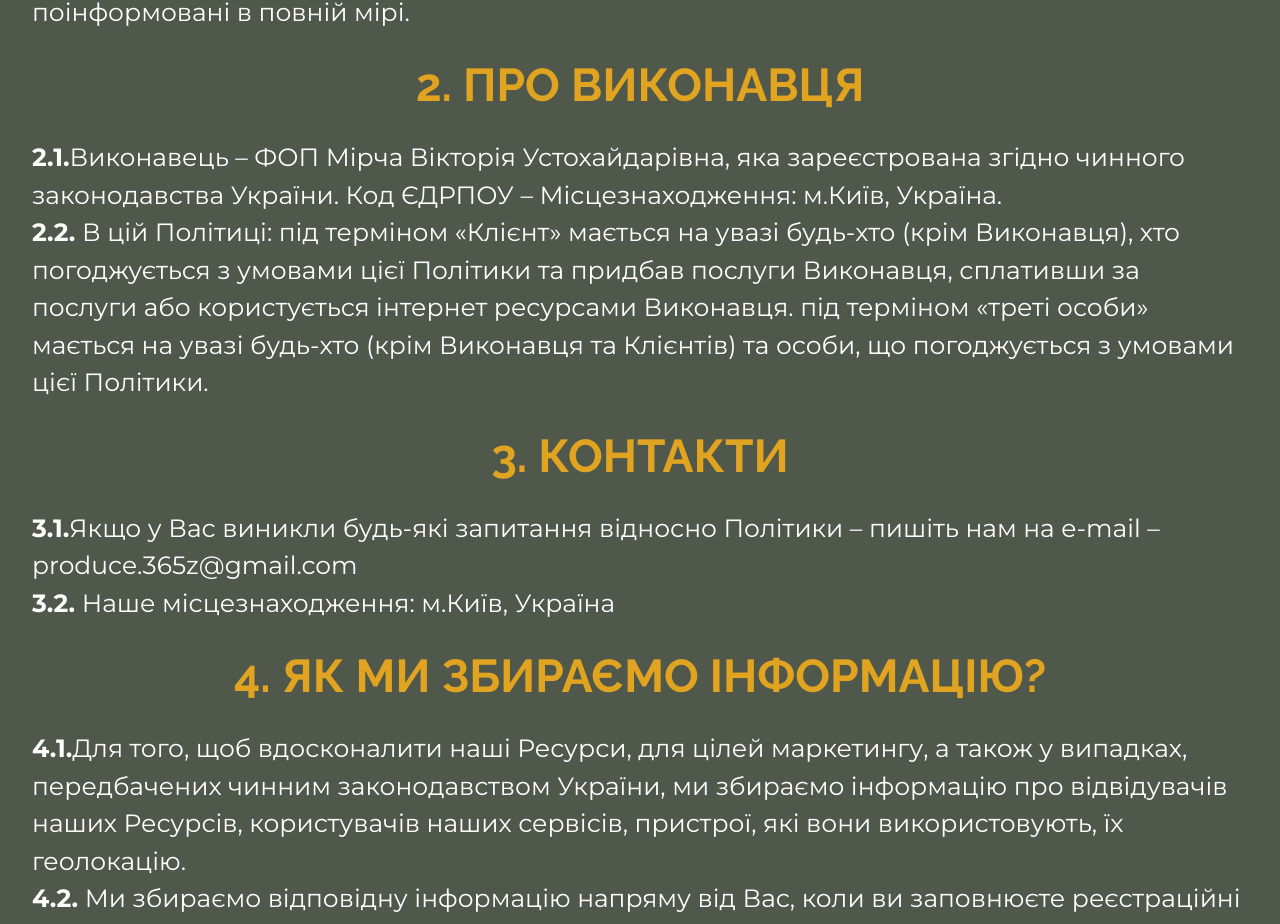
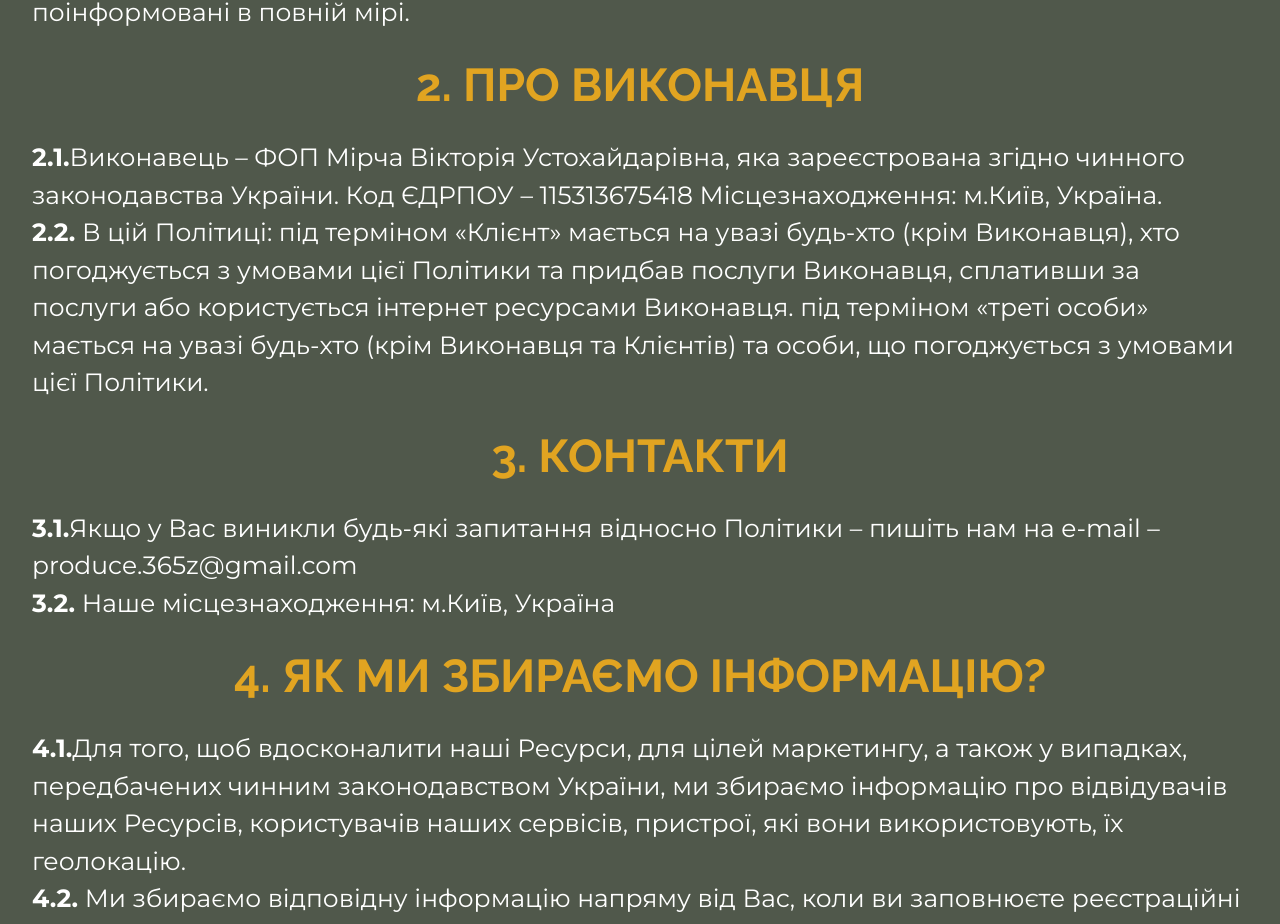
Before and after one commit to vika-creator-7/vika-course-package, a Next.js app: page /privacy-policy in a window 1280 px wide. Shown: the part 1117-2041 px from the top of the page. Built offline with nearby package versions, Linux system fonts and the light colour scheme.

Commit message:
change offer & policy 1.2

```diff
--- a/src/app/privacy-policy/page.tsx
+++ b/src/app/privacy-policy/page.tsx
@@ -53,9 +53,7 @@ export default function Page() {
 			/>
 			<div className='lg:text-[25px] text-[18px]'>
 				<strong>2.1.</strong>
-				Виконавець – ФОП Мірча Вікторія Устохайдарівна, яка зареєстрована згідно
-				чинного законодавства України. Код ЄДРПОУ – Місцезнаходження: м.Київ,
-				Україна.
+				Виконавець – ФОП Мірча Вікторія Устохайдарівна, яка зареєстрована згідно чинного законодавства України. Код ЄДРПОУ – 115313675418 Місцезнаходження: м.Київ, Україна.
 				<br />
 				<strong>2.2.</strong> В цій Політиці: під терміном «Клієнт» мається на
 				увазі будь-хто (крім Виконавця), хто погоджується з умовами цієї
```
Also changed, not shown: src/app/public-offer/page.tsx (+0 -7 lines).
